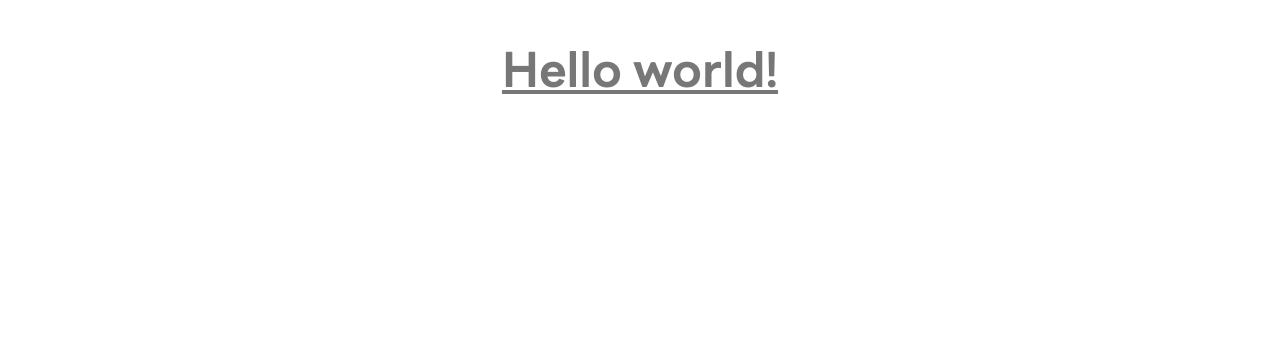
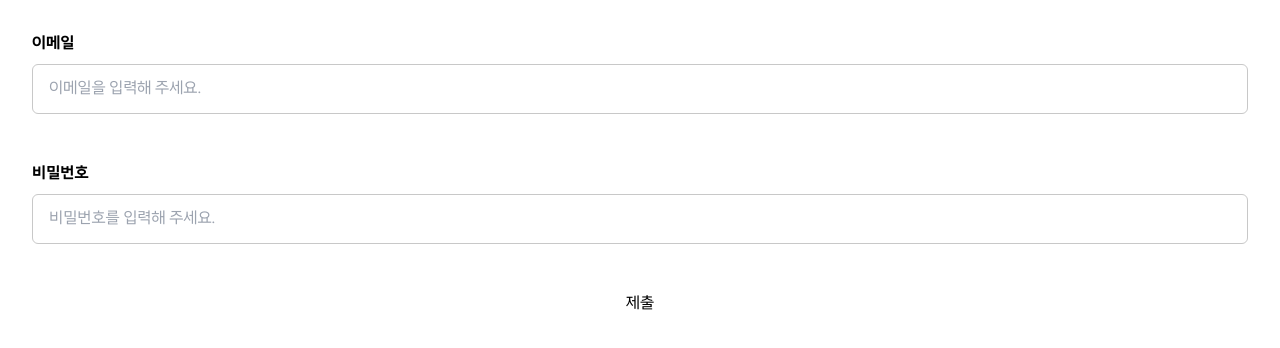
Before and after one commit to ynmkim/design-system-practice, a React (Vite) app: page / in a window 1280 px wide. Shown: the top 348 px of the page. Built offline with nearby package versions, Linux system fonts and the light colour scheme.

Commit message:
refactor: input의 id props 추가 CLS 방지 스타일 수정

```diff
--- a/src/App.tsx
+++ b/src/App.tsx
@@ -1,11 +1,53 @@
+import { useState } from 'react';
 import './App.css';
+import Label from './components/Label';
+import TextInput from './components/TextInput';
 
 function App() {
+  const [isError, setIsError] = useState(false);
+  const onClickHandler = (e: React.MouseEvent<HTMLButtonElement>) => {
+    e.preventDefault();
+    setIsError((prev) => !prev);
+  };
+
   return (
     <>
-      <h1 className="text-title-xxl underline text-gray-600 m-spacing-400 font-LINESeedSansKR">
-        Hello world!
-      </h1>
+      <form className="flex flex-col gap-y-12">
+        <div className="flex flex-col gap-y-2">
+          <Label htmlFor="email">이메일</Label>
+          <TextInput
+            type="text"
+            id="email"
+            name="email"
+            placeholder="이메일을 입력해 주세요."
+            value=""
+            onChange={() => {}}
+            iconPath=""
+            iconAlt=""
+            onIconClick={() => {}}
+            errorMessage="이메일을 입력해 주세요."
+            isError={isError}
+          />
+        </div>
+        <div className="flex flex-col gap-y-2">
+          <Label htmlFor="비밀번호">비밀번호</Label>
+          <TextInput
+            type="text"
+            id="password"
+            name="password"
+            placeholder="비밀번호를 입력해 주세요."
+            value=""
+            onChange={() => {}}
+            iconPath=""
+            iconAlt=""
+            onIconClick={() => {}}
+            errorMessage="비밀번호를 입력해 주세요."
+            isError={isError}
+          />
+        </div>
+
+        <button onClick={onClickHandler}>제출</button>
+      </form>
     </>
   );
 }
--- a/src/components/ErrorMessage.tsx
+++ b/src/components/ErrorMessage.tsx
@@ -1,7 +1,11 @@
 interface IErrorMessageProps {
   children: string;
+  className?: string;
 }
 
-export default function ErrorMessage({ children }: IErrorMessageProps) {
-  return <p className="text-sm text-red">{children}</p>;
+export default function ErrorMessage({
+  children,
+  className,
+}: IErrorMessageProps) {
+  return <p className={`text-sm text-red ${className}`}>{children}</p>;
 }
--- a/src/components/IconButton.tsx
+++ b/src/components/IconButton.tsx
@@ -3,7 +3,7 @@ interface IIconButtonProps {
   iconAlt: string;
   onClick: React.MouseEventHandler<HTMLButtonElement>;
   // (e: React.MouseEvent<HTMLButtonElement>) => void;
-  className: string;
+  className?: string;
 }
 
 export default function IconButton({
--- a/src/components/Label.tsx
+++ b/src/components/Label.tsx
@@ -4,7 +4,7 @@ interface ILabelProps {
 }
 export default function Lebel({ htmlFor, children }: ILabelProps) {
   return (
-    <label htmlFor={htmlFor} className="text-base font-bold">
+    <label htmlFor={htmlFor} className="block text-left text-base font-bold">
       {children}
     </label>
   );
--- a/src/components/TextInput.tsx
+++ b/src/components/TextInput.tsx
@@ -4,6 +4,7 @@ import { useState } from 'react';
 
 interface ITextInput {
   type: string;
+  id: string;
   name: string;
   placeholder: string;
   value: string;
@@ -17,6 +18,7 @@ interface ITextInput {
 
 export default function TextInput({
   type,
+  id,
   name,
   placeholder,
   value,
@@ -35,14 +37,15 @@ export default function TextInput({
       : 'border-blue-600';
 
   return (
-    <div className="flex flex-col gap-y-2">
+    <div className="relative flex flex-col gap-y-2">
       <div
-        className={`flex items-center gap-x-2 h-[50px] p-4 rounded-md border ${borderColor}`}
+        className={`flex justify-between items-center gap-x-2 h-[50px] px-4 rounded-md border ${borderColor}`}
         onFocus={() => setIsFocused(true)}
         onBlur={() => setIsFocused(false)}
       >
         <input
           type={type}
+          id={id}
           name={name}
           placeholder={placeholder}
           value={value}
@@ -58,7 +61,11 @@ export default function TextInput({
           />
         )}
       </div>
-      {isError && <ErrorMessage>{errorMessage}</ErrorMessage>}
+      {isError && (
+        <ErrorMessage className="absolute top-full mt-1">
+          {errorMessage}
+        </ErrorMessage>
+      )}
     </div>
   );
 }
```
Also changed, not shown: 1 other file (tests, documents, lock files or other folders).
